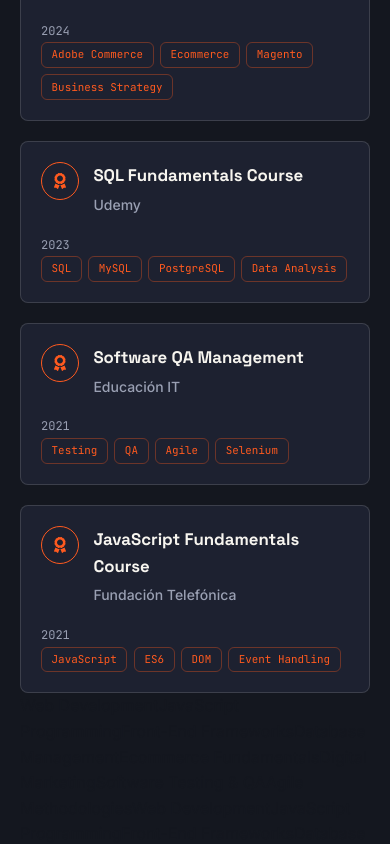
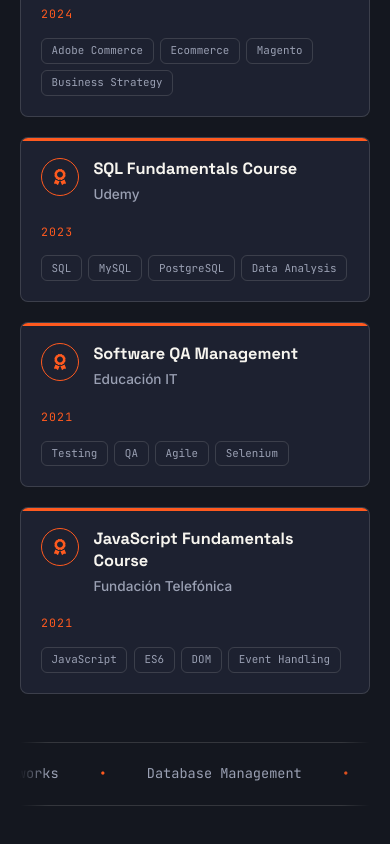
Before and after one commit to IgnacioDN/Portfolio, a React (Vite) app in the folder Portfolio-Project/: page / in a window 390 px wide. Shown: the part 3440-4284 px from the top of the page. Built offline with nearby package versions, Linux system fonts and the light colour scheme.

Commit message:
Refactor Education styles and add coursework marquee
Updated styles for education section, including adjustments to layout, hover effects, and added coursework marquee.

```diff
--- a/Portfolio-Project/src/styles/Education.css
+++ b/Portfolio-Project/src/styles/Education.css
@@ -5,7 +5,7 @@
 }
 
 .education-container {
-  max-width: 1100px;
+  max-width: 1200px;
   margin: 0 auto;
   padding: var(--container-padding);
 }
@@ -14,44 +14,59 @@
 .education-section .section-title { color: var(--paper); }
 .education-section .section-subtitle { color: var(--text-on-dark-muted); }
 
-.education-content {
-  display: flex;
-  flex-direction: column;
-  gap: 3rem;
-}
-
-.subsection-title {
-  font-family: var(--font-display);
-  font-size: var(--font-size-xl);
-  font-weight: 700;
-  color: var(--paper);
-  margin-bottom: 1.5rem;
-}
-
-/* Certifications */
+/* Certificaciones */
 .certifications-grid {
   display: grid;
-  grid-template-columns: repeat(auto-fit, minmax(280px, 1fr));
+  grid-template-columns: repeat(auto-fit, minmax(260px, 1fr));
   gap: 1.25rem;
+  margin-bottom: 3rem;
 }
 
 .certification-card {
+  position: relative;
   background: var(--ink-soft);
   border: 1px solid var(--line-dark);
   padding: 1.5rem;
   border-radius: var(--border-radius-lg);
-  transition: border-color 0.2s ease;
+  overflow: hidden;
+  transition: border-color 0.25s ease, transform 0.25s ease, opacity 0.5s ease;
+
+  opacity: 0;
+  transform: translateY(20px) scale(0.97);
+}
+
+.certification-card.in-view {
+  opacity: 1;
+  transform: translateY(0) scale(1);
 }
 
 .certification-card:hover {
   border-color: var(--signal);
+  transform: translateY(-4px);
+}
+
+/* Barra superior que "se dibuja" al entrar en vista */
+.cert-top-bar {
+  position: absolute;
+  top: 0;
+  left: 0;
+  height: 3px;
+  width: 100%;
+  background: var(--signal);
+  transform: scaleX(0);
+  transform-origin: left;
+  transition: transform 0.6s ease 0.15s;
+}
+
+.certification-card.in-view .cert-top-bar {
+  transform: scaleX(1);
 }
 
 .cert-header {
   display: flex;
   align-items: flex-start;
   gap: 0.9rem;
-  margin-bottom: 0.9rem;
+  margin-bottom: 0.75rem;
 }
 
 .cert-icon {
@@ -66,32 +81,39 @@
   font-size: 1rem;
   flex-shrink: 0;
   padding: 8px;
+  transition: transform 0.3s ease, background 0.3s ease, color 0.3s ease;
+}
+
+.certification-card:hover .cert-icon {
+  background: var(--signal);
+  color: var(--ink);
+  transform: rotate(-10deg) scale(1.08);
 }
 
 .cert-info { flex: 1; }
 
 .cert-name {
   font-family: var(--font-display);
-  font-size: 1.05rem;
+  font-size: 1.02rem;
   font-weight: 700;
   color: var(--paper);
   margin: 0 0 0.3rem 0;
+  line-height: 1.3;
 }
 
 .cert-issuer {
-  font-size: 0.875rem;
+  font-size: 0.85rem;
   font-weight: 500;
   color: var(--text-on-dark-muted);
 }
 
-.cert-meta {
-  margin-bottom: 0.9rem;
-}
-
 .cert-date {
   font-family: var(--font-mono);
-  color: var(--text-on-dark-muted);
-  font-size: 0.75rem;
+  display: inline-block;
+  color: var(--signal);
+  font-size: 0.72rem;
+  letter-spacing: 0.1em;
+  margin-bottom: 0.9rem;
 }
 
 .cert-skills {
@@ -103,50 +125,81 @@
 .skill-tag {
   font-family: var(--font-mono);
   background: transparent;
-  color: var(--signal);
+  color: var(--text-on-dark-muted);
   padding: 0.2rem 0.6rem;
   border-radius: var(--border-radius);
   font-size: 0.68rem;
-  border: 1px solid rgba(255, 90, 31, 0.35);
+  border: 1px solid var(--line-dark);
+  transition: border-color 0.2s ease, color 0.2s ease;
 }
 
-/* Coursework */
-.courses-grid {
-  display: grid;
-  grid-template-columns: repeat(auto-fit, minmax(200px, 1fr));
-  gap: 0.75rem;
+.certification-card:hover .skill-tag {
+  border-color: rgba(255, 90, 31, 0.35);
+  color: var(--signal);
 }
 
-.course-item {
-  background: transparent;
-  border: 1px solid var(--line-dark);
-  padding: 0.8rem;
-  border-radius: var(--border-radius);
-  color: var(--text-on-dark-muted);
-  font-size: 0.85rem;
-  text-align: center;
-  transition: all 0.2s ease;
+/* Ticker infinito de coursework */
+.coursework-marquee {
+  overflow: hidden;
+  border-top: 1px solid var(--line-dark);
+  border-bottom: 1px solid var(--line-dark);
+  padding: 1.25rem 0;
+  -webkit-mask-image: linear-gradient(90deg, transparent, #000 8%, #000 92%, transparent);
+  mask-image: linear-gradient(90deg, transparent, #000 8%, #000 92%, transparent);
 }
 
-.course-item:hover {
-  border-color: var(--signal);
-  color: var(--paper);
+.marquee-track {
+  display: flex;
+  width: max-content;
+  gap: 2.5rem;
+  animation: marquee 22s linear infinite;
+}
+
+.coursework-marquee:hover .marquee-track {
+  animation-play-state: paused;
+}
+
+.marquee-item {
+  font-family: var(--font-mono);
+  font-size: 0.85rem;
+  color: var(--text-on-dark-muted);
+  white-space: nowrap;
+  display: flex;
+  align-items: center;
+  gap: 2.5rem;
+}
+
+.marquee-item::after {
+  content: '•';
+  color: var(--signal);
+}
+
+@keyframes marquee {
+  from { transform: translateX(0); }
+  to { transform: translateX(-50%); }
 }
 
 /* Responsive */
 @media (max-width: 768px) {
-  .education-content { gap: 2rem; }
-  .certification-card { padding: 1.25rem; }
-  .subsection-title { font-size: var(--font-size-lg); }
-
-  .courses-grid {
-    grid-template-columns: repeat(2, 1fr);
-    gap: 0.5rem;
+  .certifications-grid {
+    grid-template-columns: 1fr;
   }
 
-  .course-item { font-size: 0.8rem; padding: 0.6rem; }
+  .certification-card {
+    padding: 1.25rem;
+  }
 }
 
-@media (max-width: 480px) {
-  .certifications-grid { grid-template-columns: 1fr; }
+@media (prefers-reduced-motion: reduce) {
+  .certification-card {
+    opacity: 1;
+    transform: none;
+  }
+  .cert-top-bar {
+    transform: scaleX(1);
+    transition: none;
+  }
+  .marquee-track {
+    animation: none;
+  }
 }
```
